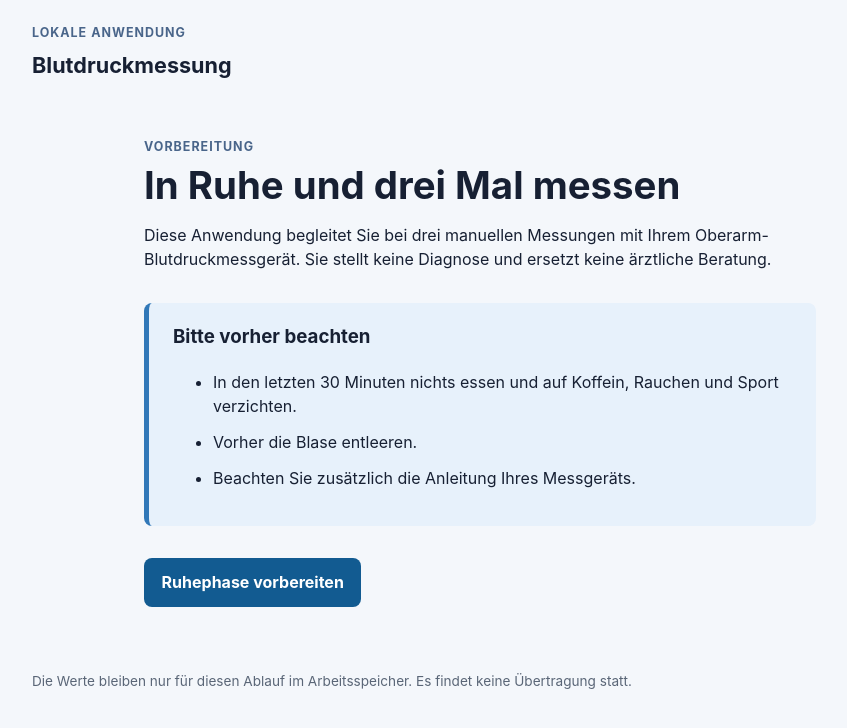
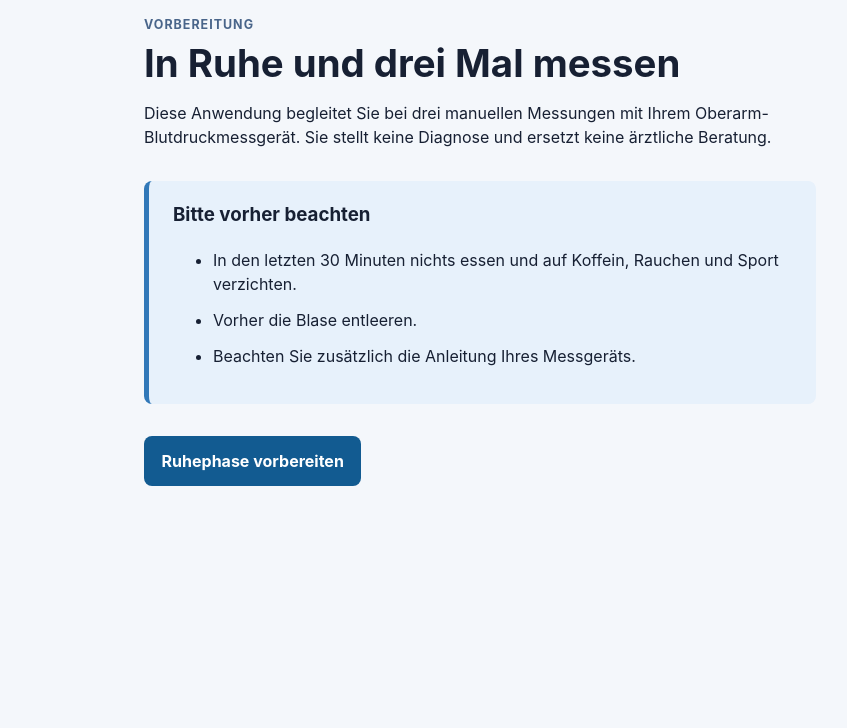
Before and after one commit to suomarte/blutdruck, a website built with Vite: page index.html in a window 1280 px wide. Shown: the whole page, without its empty margins (160-1007 px from the left). Built offline with nearby package versions, Linux system fonts and the light colour scheme.

Commit message:
Remove application header and footer
Co-authored-by: Copilot <223556219+Copilot@users.noreply.github.com>

```diff
--- a/src/main.ts
+++ b/src/main.ts
@@ -137,18 +137,11 @@ function average(key: keyof Reading): number {
 
 function layout(content: string): string {
   return `
-    <header class="site-header">
-      <div>
-        <p class="eyebrow">Lokale Anwendung</p>
-        <h1>Blutdruckmessung</h1>
-      </div>
-      ${step !== "instructions" ? '<button class="button button-quiet" data-action="reset">Neu starten</button>' : ""}
-    </header>
     <main id="main-content" tabindex="-1">
+      ${step !== "instructions" ? '<div class="page-actions"><button class="button button-quiet" data-action="reset">Neu starten</button></div>' : ""}
       ${content}
     </main>
     <div class="sr-only" role="status" aria-live="polite" aria-atomic="true">${statusMessage}</div>
-    <footer>Die Werte bleiben nur für diesen Ablauf im Arbeitsspeicher. Es findet keine Übertragung statt.</footer>
   `;
 }
 
--- a/src/style.css
+++ b/src/style.css
@@ -8,11 +8,10 @@
 
 * { box-sizing: border-box; }
 body { margin: 0; min-width: 320px; }
-.site-header, main, footer { width: min(100% - 2rem, 56rem); margin-inline: auto; }
-.site-header { display: flex; justify-content: space-between; align-items: center; gap: 1rem; padding: 1.5rem 0; }
-.site-header h1 { margin: 0; font-size: 1.35rem; }
+.page-actions, main { width: min(100% - 2rem, 56rem); margin-inline: auto; }
+.page-actions { max-width: 42rem; padding-top: 1rem; text-align: right; }
 .eyebrow, .step-label { margin: 0 0 .4rem; color: #49658a; font-size: .78rem; font-weight: 700; letter-spacing: .08em; text-transform: uppercase; }
-main { padding: 2rem 0 3rem; }
+main { padding: 1rem 0 3rem; }
 .intro, .panel { max-width: 42rem; margin: 0 auto; }
 h2 { margin: 0 0 1rem; font-size: clamp(1.7rem, 4vw, 2.4rem); line-height: 1.15; }
 h3 { margin-top: 0; }
@@ -39,10 +38,8 @@ table { width: 100%; border-collapse: collapse; margin: 1.5rem 0; }
 th, td { padding: .8rem .65rem; border-bottom: 1px solid #d6dfeb; text-align: left; }
 thead th { color: #49658a; font-size: .85rem; }
 tfoot th, tfoot td { border-top: 2px solid #125b91; border-bottom: 0; font-weight: 800; }
-footer { padding: 1rem 0 2rem; color: #5a6677; font-size: .85rem; }
 .sr-only { position: absolute; width: 1px; height: 1px; padding: 0; margin: -1px; overflow: hidden; clip: rect(0, 0, 0, 0); white-space: nowrap; border: 0; }
 @media (max-width: 36rem) {
   .field-grid { grid-template-columns: 1fr; }
-  .site-header { align-items: flex-start; }
 }
 @media (prefers-reduced-motion: reduce) { * { scroll-behavior: auto !important; } }
```
